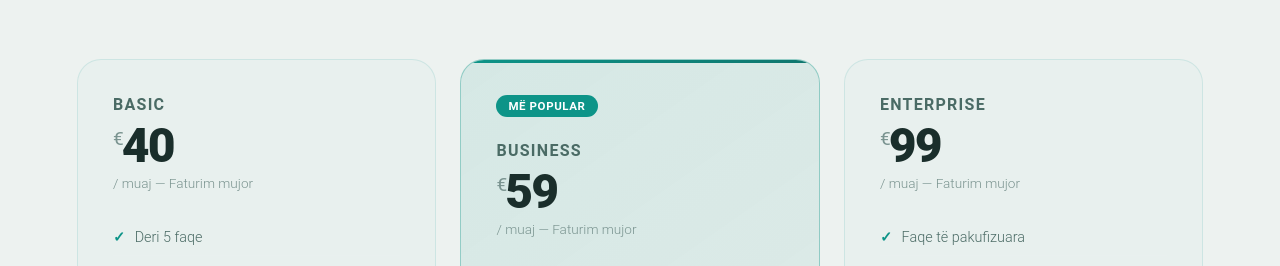
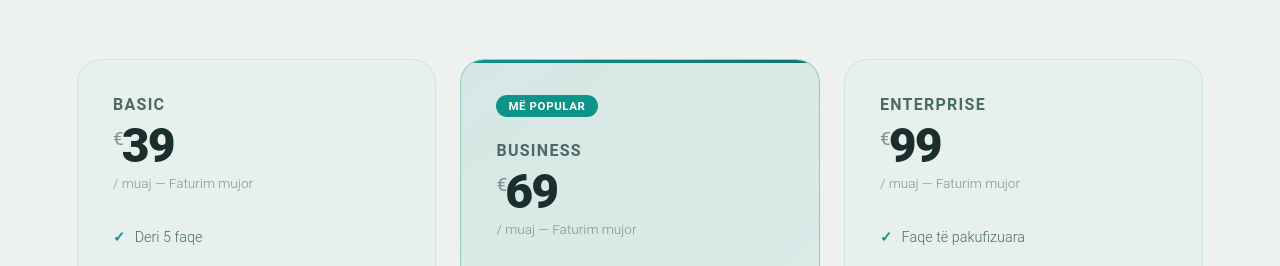
Before and after one commit to suadpllana/ls-corporation, a React (Vite) app: page / in a window 1280 px wide. Shown: the part 2445-2711 px from the top of the page. Built offline with nearby package versions, Linux system fonts and the light colour scheme; no server answers.

Commit message:
price changes 2

```diff
--- a/src/components/Pricing.jsx
+++ b/src/components/Pricing.jsx
@@ -19,7 +19,7 @@ export default function Pricing({ t, onSelectPackage }) {
         {/* Basic */}
         <div className="price-card">
           <div className="price-name">Basic</div>
-          <div className="price-amount"><span>€</span>40</div>
+          <div className="price-amount"><span>€</span>39</div>
           <div className="price-period">{t.pricing.period}</div>
           <ul className="price-features">
             {t.pricing.basicF.map((f, i) => (
@@ -35,7 +35,7 @@ export default function Pricing({ t, onSelectPackage }) {
         <div className="price-card featured">
           <div className="price-badge">{t.pricing.popular}</div>
           <div className="price-name">Business</div>
-          <div className="price-amount"><span>€</span>59</div>
+          <div className="price-amount"><span>€</span>69</div>
           <div className="price-period">{t.pricing.period}</div>
           <ul className="price-features">
             {t.pricing.bizF.map((f, i) => (
```
